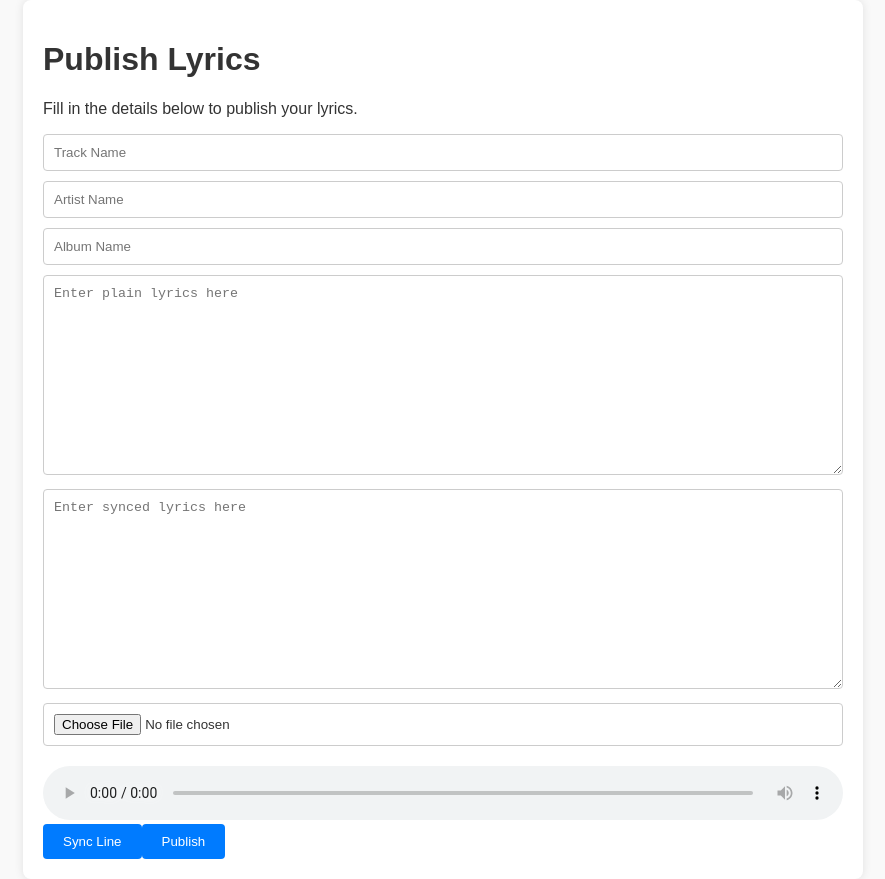
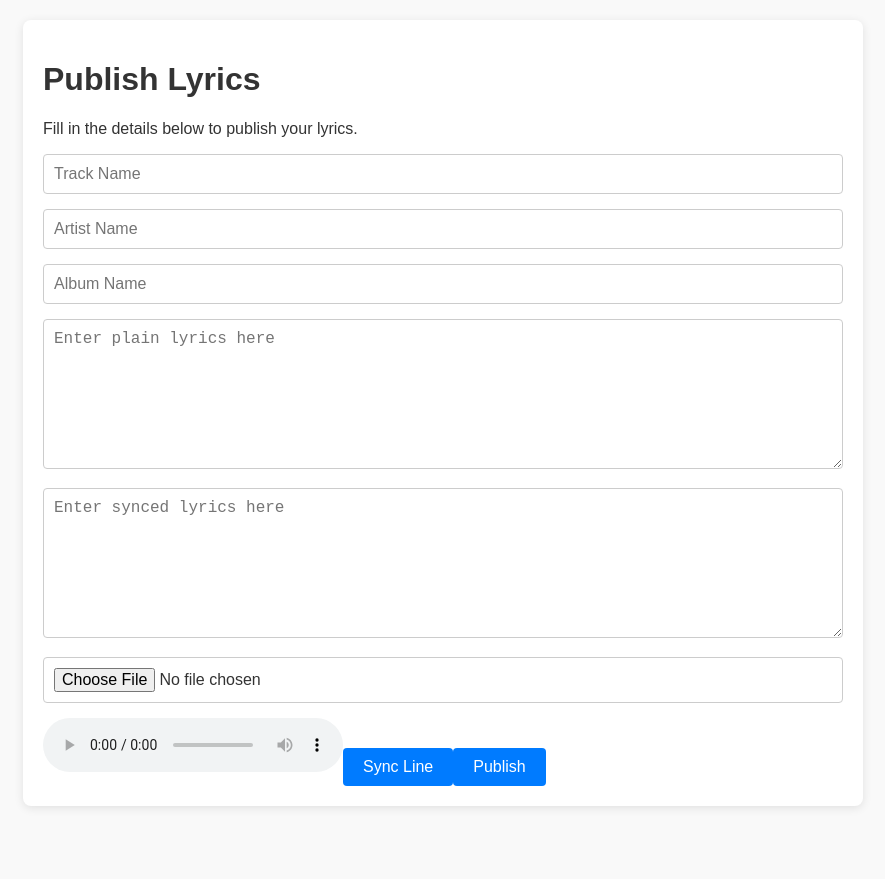
Before and after one commit to LaganYT/LRCLIB-Frontend, a Next.js app: page /publish in a window 1280 px wide. Shown: the whole page, without its empty margins (197-1082 px from the left). After the commit the page ends 826 px from the top, so only its background shows below. Built offline with nearby package versions, Linux system fonts and the light colour scheme.

Commit message:
style cleanup

```diff
--- a/styles/global.css
+++ b/styles/global.css
@@ -5,6 +5,9 @@
   --text-color: #333;
   --card-background: #ffffff;
   --border-color: #ccc;
+  --error-color: #ff4d4d;
+  --success-color: #28a745;
+  --transition-duration: 0.3s;
 }
 
 [data-theme="dark"] {
@@ -22,44 +25,38 @@ body {
   font-family: 'Arial', sans-serif;
   margin: 0;
   padding: 0;
-  transition: background-color 0.3s ease, color 0.3s ease;
+  transition: background-color var(--transition-duration), color var(--transition-duration);
 }
 
 .container {
   max-width: 800px;
-  margin: 0 auto;
+  margin: 20px auto;
   padding: 20px;
   background-color: var(--card-background);
   border-radius: 8px;
-  box-shadow: 0 0 10px rgba(0, 0, 0, 0.1);
-  transition: background-color 0.3s ease;
+  box-shadow: 0 2px 10px rgba(0, 0, 0, 0.1);
+  transition: background-color var(--transition-duration);
 }
 
-.input {
+.input, .textarea {
   width: 100%;
   padding: 10px;
-  margin-bottom: 10px;
-  border: 1px solid #ccc;
+  margin-bottom: 15px;
+  border: 1px solid var(--border-color);
   border-radius: 4px;
   box-sizing: border-box;
-  transition: border-color 0.3s ease;
+  font-size: 16px;
+  transition: border-color var(--transition-duration);
+}
+
+.input:focus, .textarea:focus {
+  border-color: var(--primary-color);
+  outline: none;
 }
 
 .textarea {
-  width: 100%;
-  padding: 10px;
-  margin-bottom: 10px;
-  border: 1px solid #ccc;
-  border-radius: 4px;
-  box-sizing: border-box;
   resize: vertical;
-  height: 200px;
-  transition: border-color 0.3s ease;
-}
-
-.input:focus, .textarea:focus {
-  border-color: #007bff;
-  outline: none;
+  height: 150px;
 }
 
 .button {
@@ -68,8 +65,9 @@ body {
   border: none;
   border-radius: 4px;
   padding: 10px 20px;
+  font-size: 16px;
   cursor: pointer;
-  transition: background-color 0.3s ease, transform 0.2s ease;
+  transition: background-color var(--transition-duration), transform 0.2s;
 }
 
 .button:hover {
@@ -77,29 +75,13 @@ body {
   transform: scale(1.05);
 }
 
-.audio {
-  width: 100%;
-  margin-top: 10px;
-}
-
-@keyframes fadeIn {
-  from {
-    opacity: 0;
-    transform: translateY(-10px);
-  }
-  to {
-    opacity: 1;
-    transform: translateY(0);
-  }
-}
-
 .error {
-  color: red;
+  color: var(--error-color);
   margin-top: 10px;
 }
 
 .success {
-  color: green;
+  color: var(--success-color);
   margin-top: 10px;
 }
 
@@ -130,13 +112,13 @@ a:hover {
 .result-item {
   padding: 10px;
   margin-bottom: 10px;
-  border: 1px solid #ccc;
+  border: 1px solid var(--border-color);
   border-radius: 4px;
   cursor: pointer;
   display: flex;
   justify-content: space-between;
   align-items: center;
-  transition: background-color 0.3s ease;
+  transition: background-color var(--transition-duration);
 }
 
 .result-item:hover {
@@ -144,7 +126,7 @@ a:hover {
 }
 
 .synced-tag {
-  background-color: #007bff;
+  background-color: var(--primary-color);
   color: white;
   padding: 2px 8px;
   border-radius: 4px;
@@ -165,12 +147,12 @@ a:hover {
 }
 
 .modal-content {
-  background-color: white;
+  background-color: var(--card-background);
   padding: 20px;
   border-radius: 8px;
   width: 80%;
   max-width: 600px;
-  box-shadow: 0 0 10px rgba(0, 0, 0, 0.25);
+  box-shadow: 0 2px 10px rgba(0, 0, 0, 0.25);
   position: relative;
 }
 
@@ -180,11 +162,11 @@ a:hover {
   right: 10px;
   font-size: 20px;
   cursor: pointer;
-  color: #333;
+  color: var(--text-color);
 }
 
 .close-button:hover {
-  color: red;
+  color: var(--error-color);
 }
 
 .tabs {
@@ -198,11 +180,11 @@ a:hover {
   border: none;
   background-color: #f0f0f0;
   cursor: pointer;
-  transition: background-color 0.3s ease;
+  transition: background-color var(--transition-duration);
 }
 
 .tab-button.active {
-  background-color: #007bff;
+  background-color: var(--primary-color);
   color: white;
 }
 
@@ -214,10 +196,10 @@ a:hover {
   margin-top: 20px;
   max-height: 300px;
   overflow-y: auto;
-  border: 1px solid #ccc;
+  border: 1px solid var(--border-color);
   padding: 10px;
   border-radius: 4px;
-  background-color: #f9f9f9;
+  background-color: var(--card-background);
 }
 
 .lyrics {
@@ -258,6 +240,18 @@ a:hover {
   text-decoration: underline;
 }
 
+.navbar .button {
+  background-color: white;
+  color: var(--primary-color);
+  font-size: 14px;
+  padding: 5px 10px;
+}
+
+.navbar .button:hover {
+  background-color: var(--secondary-color);
+  color: white;
+}
+
 .footer {
   text-align: center;
   padding: 10px 20px;
@@ -281,8 +275,6 @@ a:hover {
   justify-content: center;
   height: 100vh;
   text-align: center;
-  background-color: var(--background-color);
-  color: var(--text-color);
 }
 
 .logo h1 {
@@ -317,24 +309,16 @@ a:hover {
 
 .search-bar .input {
   flex: 1;
-  padding: 10px;
-  border: 1px solid var(--border-color);
   border-radius: 25px 0 0 25px;
-  outline: none;
-  font-size: 16px;
 }
 
 .search-bar .search-button {
   padding: 10px 20px;
-  border: none;
   border-radius: 0 25px 25px 0;
   background-color: var(--primary-color);
   color: white;
   cursor: pointer;
-  transition: background-color 0.3s ease;
-  display: flex;
-  align-items: center;
-  justify-content: center;
+  transition: background-color var(--transition-duration);
 }
 
 .search-bar .search-button:hover {
```
